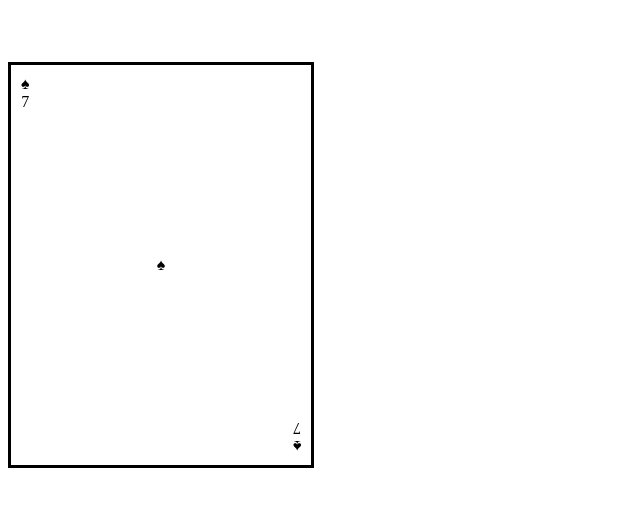
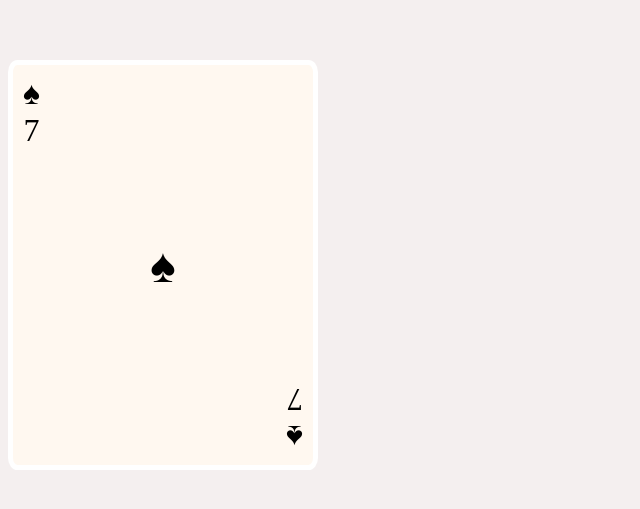
Before and after one commit to Robert-Tyborn/v.36-Playing-card, a plain HTML site: page index.html in a window 1280 px wide. Shown: the part 143-652 px from the top of the page, without its empty margins (0-640 px from the left). Drawn offline with Linux system fonts and the light colour scheme.

Commit message:
text size

```diff
--- a/CSS/styles.css
+++ b/CSS/styles.css
@@ -4,13 +4,16 @@ body{
     display: flex;
     align-items: center;
     /* justify-content: center; */
+    background-color: rgb(244, 239, 239);
 }
 
 .card{
     width: 300px;
     height: 400px;
-    border: 3px solid;
-    border-color: ;
+    border: 5px solid;
+    border-color:white;
+    border-radius: 3%;
+    background-color: rgb(255, 248, 240);
     display: flex;
     flex-direction:column;
     justify-content: space-between;
@@ -22,10 +25,15 @@ body{
     flex-direction: column;
     align-items: center;
     margin: 10px;
+    font-size: 2rem;
 }
 
 .top{
     align-self: flex-start;
+}
+
+.mid{
+    font-size: 3rem;
 }
 
 .bottom{
--- a/index.html
+++ b/index.html
@@ -12,7 +12,7 @@
             <span>&spades;</span>
             <span>7</span>
         </aside>
-        <nav>&spades;</nav>
+        <nav class="mid">&spades;</nav>
         <aside class="bottom">
             <span class="transform">7</span>
             <span class="transform">&spades;</span>
```
